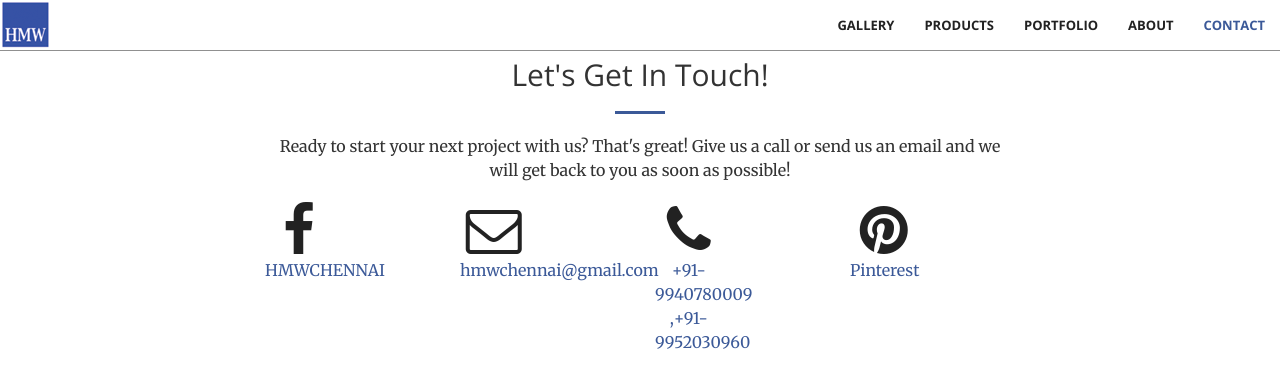
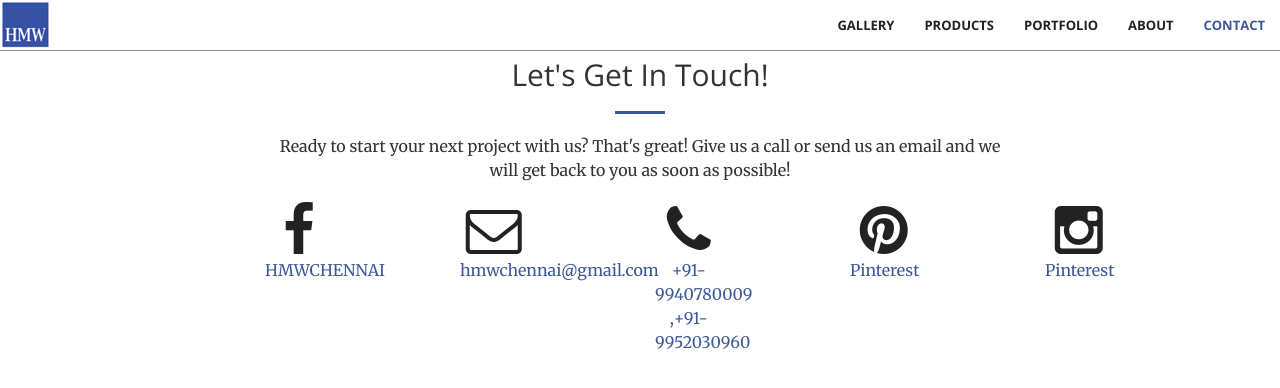
Before and after one commit to srinirover/srinirover.github.io, a Jekyll site: the page built from index.html, in a window 1280 px wide and 900 px high, scrolled down 3744 px. Shown: the top 388 px of the window. Built offline with Jekyll 4.4.1, drawn with Linux system fonts in a browser that asks for light colours.

Commit message:
Update contact.html

```diff
--- a/_includes/contact.html
+++ b/_includes/contact.html
@@ -30,6 +30,12 @@
                 <p>Pinterest</p>
             </a>
         </div>
+        <div class="col-lg-1 col-lg-offset-1 text-center">
+            <a href="https://in.pinterest.com/harirammetalwor/">
+            <i class="fa fa-instagram fa-3x wow bounceIn" data-wow-delay=".1s"></i>
+                <p>Pinterest</p>
+            </a>
+        </div>
         <div align="center" >
             <script src='https://maps.googleapis.com/maps/api/js?v=3.exp&libraries=places&key=AIzaSyCBni3WSNVkoFdwjRwew6yCmDEi28_7bnw'></script><div style='overflow:hidden;height:440px;width:600px;'><div id='gmap_canvas' style='height:440px;width:600px;'></div><style>#gmap_canvas img{max-width:none!important;background:none!important}</style></div><script type='text/javascript'>function init_map(){var myOptions = {zoom:16,center:new google.maps.LatLng(13.000358,80.097809),mapTypeId: google.maps.MapTypeId.ROADMAP};map = new google.maps.Map(document.getElementById('gmap_canvas'), myOptions);marker = new google.maps.Marker({map: map,position: new google.maps.LatLng(13.000358,80.097809)});infowindow = new google.maps.InfoWindow({content:'<strong>Hariram Metal Works</strong><br>103, Bazaar street, Kundrathur, Chennai-69<br>'});google.maps.event.addListener(marker, 'click', function(){infowindow.open(map,marker);});infowindow.open(map,marker);}google.maps.event.addDomListener(window, 'load', init_map);</script>
         </div>
```
